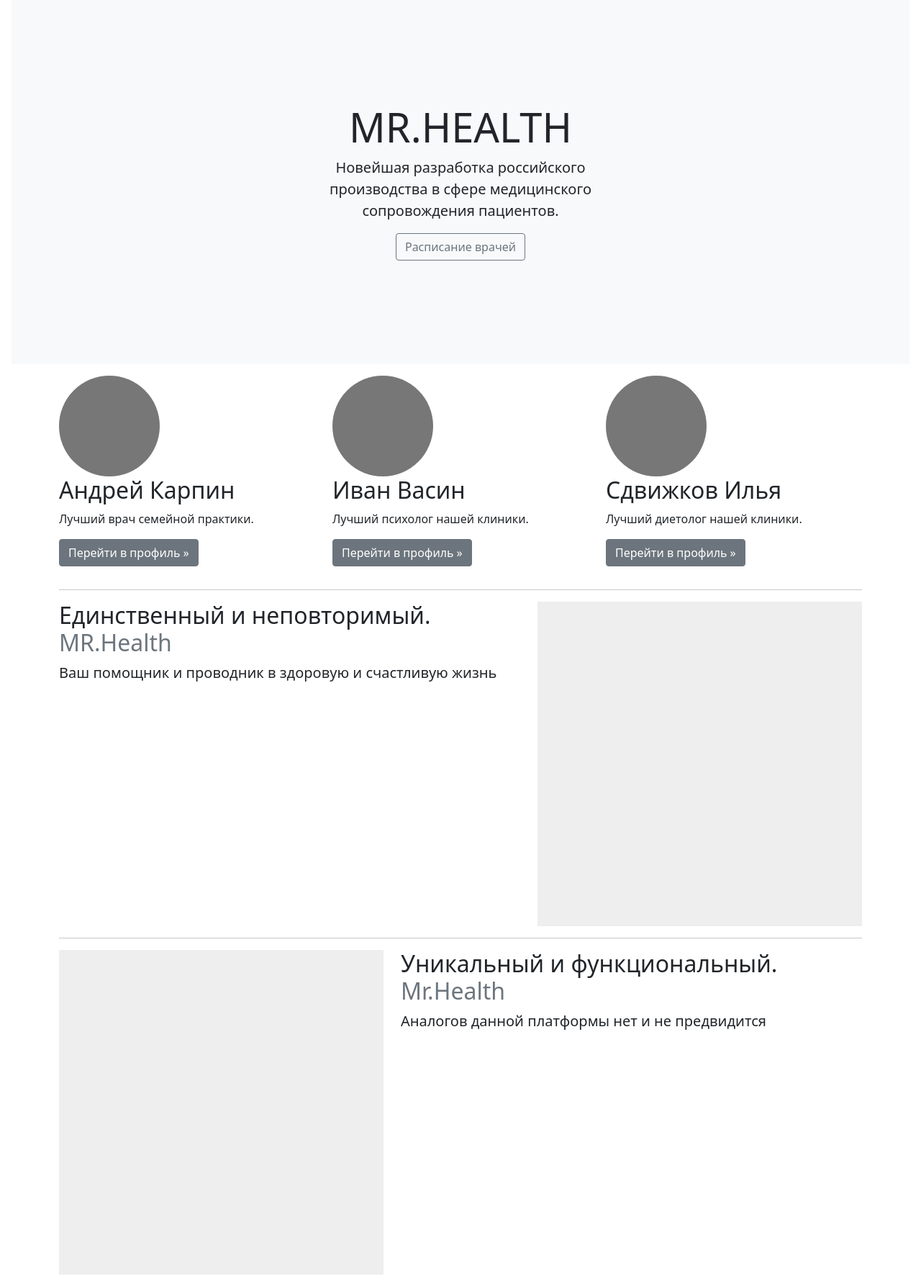
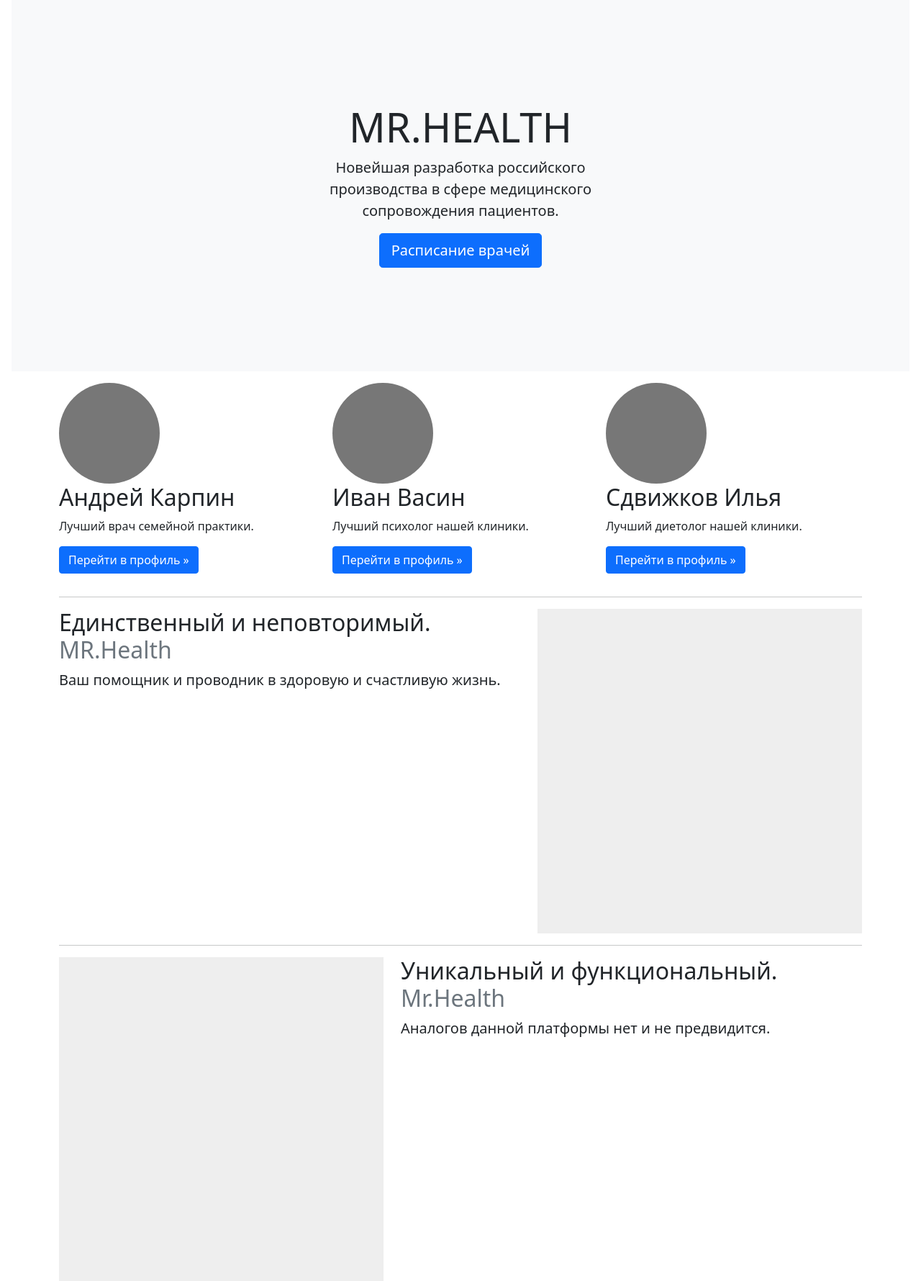
Before and after one commit to SudokuShifter/medicine_service, a Django app: template Medicine_service/user_part/templates/user_part/home.html in a window 1280 px wide. Shown: the part 98-1878 px from the top of the page at 72% size. Run offline with Django 5.2, Linux system fonts and the light colour scheme; the template is opened without the code that fills it, so the values that code supplies are empty; parts of the project's set-up code (start-up, migrations or seed data) failed here and were passed over.

Commit message:
Увеличил кнопку в шаблоне и заменил цвета остальных кнопок главной страницы

```diff
--- a/Medicine_service/templates/base.html
+++ b/Medicine_service/templates/base.html
@@ -19,7 +19,7 @@
         </a>
 
         <ul class="nav col-12 col-md-auto mb-2 justify-content-center mb-md-0">
-            <li><a href="#" class="nav-link px-2 link-secondary">Главная</a></li>
+            <li><a href="{% url 'home' %}" class="nav-link px-2 link-secondary">Главная</a></li>
             <li><a href="#" class="nav-link px-2 link-dark">Расписание врачей</a></li>
             <li><a href="#" class="nav-link px-2 link-dark">Записи</a></li>
             <li><a href="#" class="nav-link px-2 link-dark">Личный кабинет</a></li>
--- a/Medicine_service/user_part/templates/user_part/home.html
+++ b/Medicine_service/user_part/templates/user_part/home.html
@@ -24,7 +24,7 @@
             <h1 class="display-4 fw-normal">MR.HEALTH</h1>
             <p class="lead fw-normal">Новейшая разработка российского производства в сфере медицинского сопровождения
                 пациентов.</p>
-            <a class="btn btn-outline-secondary" href="#">Расписание врачей</a>
+            <a type="button" class="btn btn-primary btn-lg"  href="#" >Расписание врачей</a>
         </div>
         <div class="product-device shadow-sm d-none d-md-block"></div>
         <div class="product-device product-device-2 shadow-sm d-none d-md-block"></div>
@@ -41,7 +41,7 @@
                 </svg>
                 <h2>Андрей Карпин</h2>
                 <p>Лучший врач семейной практики.</p>
-                <p><a class="btn btn-secondary" href="#">Перейти в профиль »</a></p>
+                <p><a class="btn btn-primary" href="#">Перейти в профиль »</a></p>
             </div>
             <div class="col-lg-4">
                 <svg class="bd-placeholder-img rounded-circle" width="140" height="140"
@@ -51,7 +51,7 @@
                 </svg>
                 <h2>Иван Васин</h2>
                 <p>Лучший психолог нашей клиники.</p>
-                <p><a class="btn btn-secondary" href="#">Перейти в профиль »</a></p>
+                <p><a class="btn btn-primary" href="#">Перейти в профиль »</a></p>
             </div>
             <div class="col-lg-4">
                 <svg class="bd-placeholder-img rounded-circle" width="140" height="140"
@@ -61,7 +61,7 @@
                 </svg>
                 <h2>Сдвижков Илья</h2>
                 <p>Лучший диетолог нашей клиники.</p>
-                <p><a class="btn btn-secondary" href="#">Перейти в профиль »</a></p>
+                <p><a class="btn btn-primary" href="#">Перейти в профиль »</a></p>
             </div>
         </div>
 
@@ -72,7 +72,7 @@
             <div class="col-md-7">
                 <h2 class="featurette-heading">Единственный и неповторимый. <span
                         class="text-muted">MR.Health</span></h2>
-                <p class="lead">Ваш помощник и проводник в здоровую и счастливую жизнь</p>
+                <p class="lead">Ваш помощник и проводник в здоровую и счастливую жизнь.</p>
             </div>
             <div class="col-md-5">
                 <svg class="bd-placeholder-img bd-placeholder-img-lg featurette-image img-fluid mx-auto" width="500"
@@ -89,7 +89,7 @@
             <div class="col-md-7 order-md-2">
                 <h2 class="featurette-heading">Уникальный и функциональный. <span
                         class="text-muted">Mr.Health</span></h2>
-                <p class="lead">Аналогов данной платформы нет и не предвидится</p>
+                <p class="lead">Аналогов данной платформы нет и не предвидится.</p>
             </div>
             <div class="col-md-5 order-md-1">
                 <svg class="bd-placeholder-img bd-placeholder-img-lg featurette-image img-fluid mx-auto" width="500"
```
